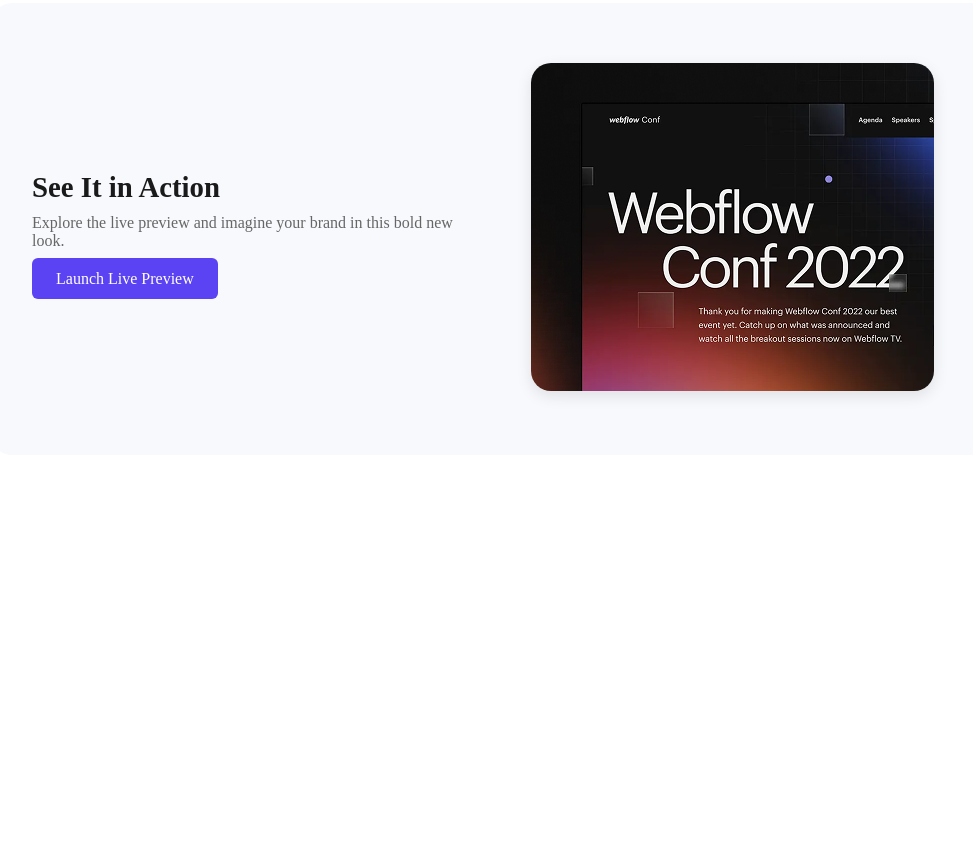
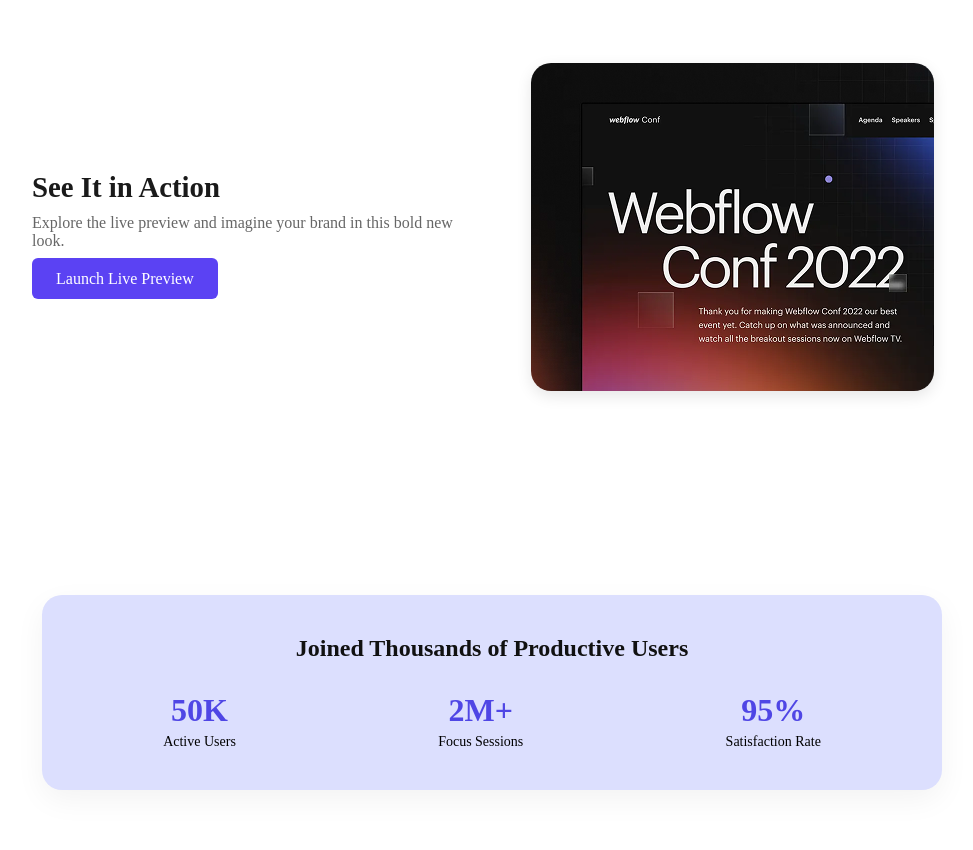
Before and after one commit to sakibahmedmaruf/Sakib-s-Products-BD, a plain HTML site: page Index.html in a window 1280 px wide. Shown: the part 459-1309 px from the top of the page, without its empty margins (148-1121 px from the left). Before the commit the page ends 994 px from the top, so only its background shows below. Drawn offline with Linux system fonts and the light colour scheme.

Commit message:
added stat section

```diff
--- a/Index.html
+++ b/Index.html
@@ -29,6 +29,24 @@
     <img src="Assets/wc-mini.png">
   </div>
 </section>
-
+ <section class="stats-section">
+  <div class="stats-container">
+    <h2>Joined Thousands of Productive Users</h2>
+    <div class="stats">
+      <div class="stat-item">
+        <h3>50K</h3>
+        <p>Active Users</p>
+      </div>
+      <div class="stat-item">
+        <h3>2M+</h3>
+        <p>Focus Sessions</p>
+      </div>
+      <div class="stat-item">
+        <h3>95%</h3>
+        <p>Satisfaction Rate</p>
+      </div>
+    </div>
+  </div>
+</section>
 </body>
 </html>
--- a/style/styles.css
+++ b/style/styles.css
@@ -58,8 +58,8 @@ h1 {
   font-weight: 500;
 }
 .view-section {
-  background-color: #f7f9fc;
-  margin: 80px auto;
+   background-color: #FFFFFF;
+   margin: 80px auto;
   padding: 60px 40px;
   border-radius: 20px;
   display: flex;
@@ -68,6 +68,7 @@ h1 {
   gap: 40px;
   max-width: 1000px;
   flex-wrap: wrap;
+
 }
 
 .view-text {
@@ -107,3 +108,43 @@ h1 {
   border-radius: 20px;
   box-shadow: 0 5px 15px rgba(0,0,0,0.1);
 }
+.stats-section {
+    background-color: #FFFFFF;
+  padding: 60px 20px;
+  display: flex;
+  justify-content: center;
+}
+
+.stats-container {
+  background-color: #dcdffe;
+  border-radius: 20px;
+  padding: 40px 30px;
+  text-align: center;
+  max-width: 900px;
+  width: 100%;
+  box-shadow: 0 10px 30px rgba(0, 0, 0, 0.05);
+}
+
+.stats-container h2 {
+  font-size: 24px;
+  margin-bottom: 30px;
+  color: #111;
+}
+
+.stats {
+  display: flex;
+  justify-content: space-around;
+  flex-wrap: wrap;
+  gap: 20px;
+}
+
+.stat-item h3 {
+  font-size: 32px;
+  color: #4f46e5;
+  margin-bottom: 5px;
+}
+
+.stat-item p {
+  font-size: 14px;
+  color: #555;
+}
```
